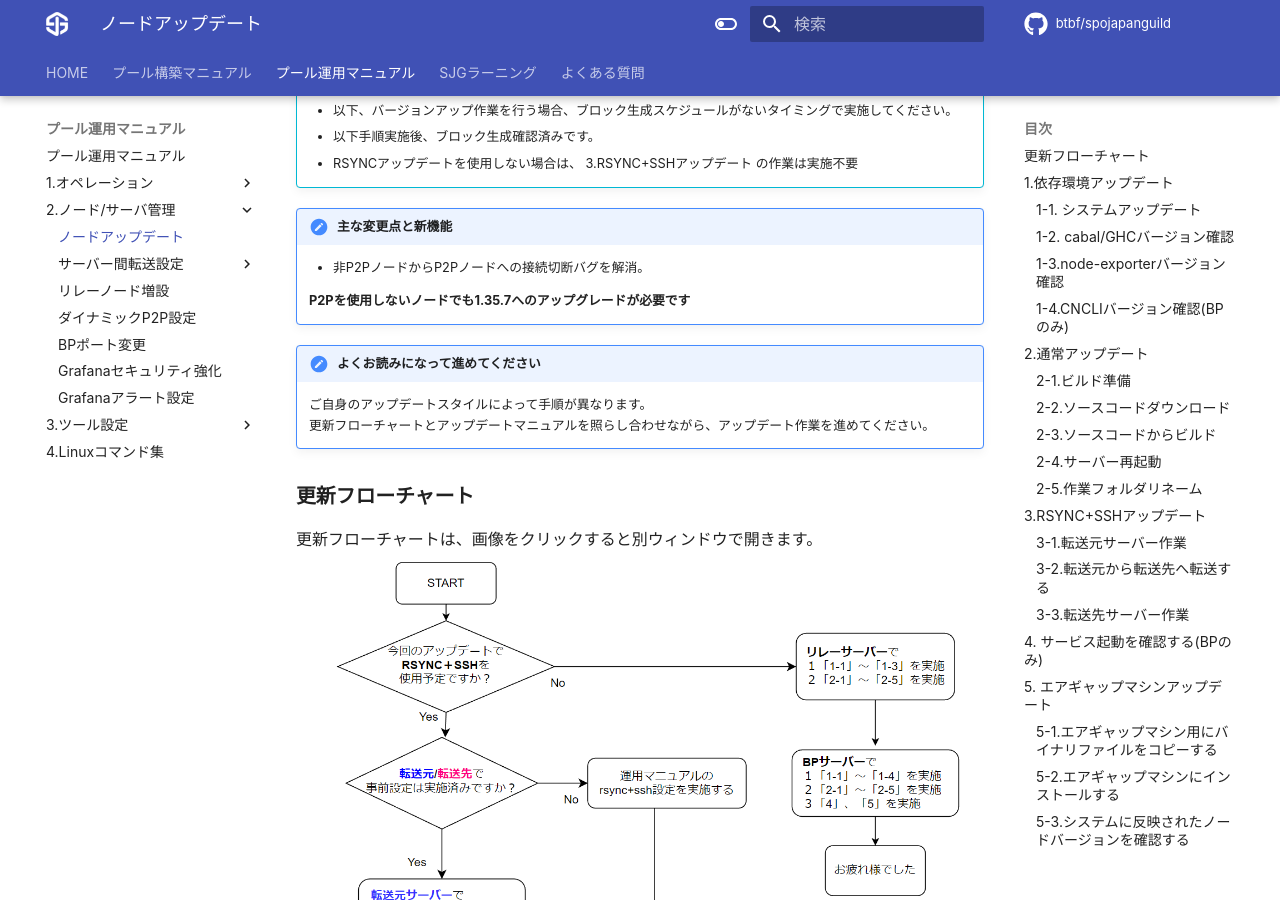
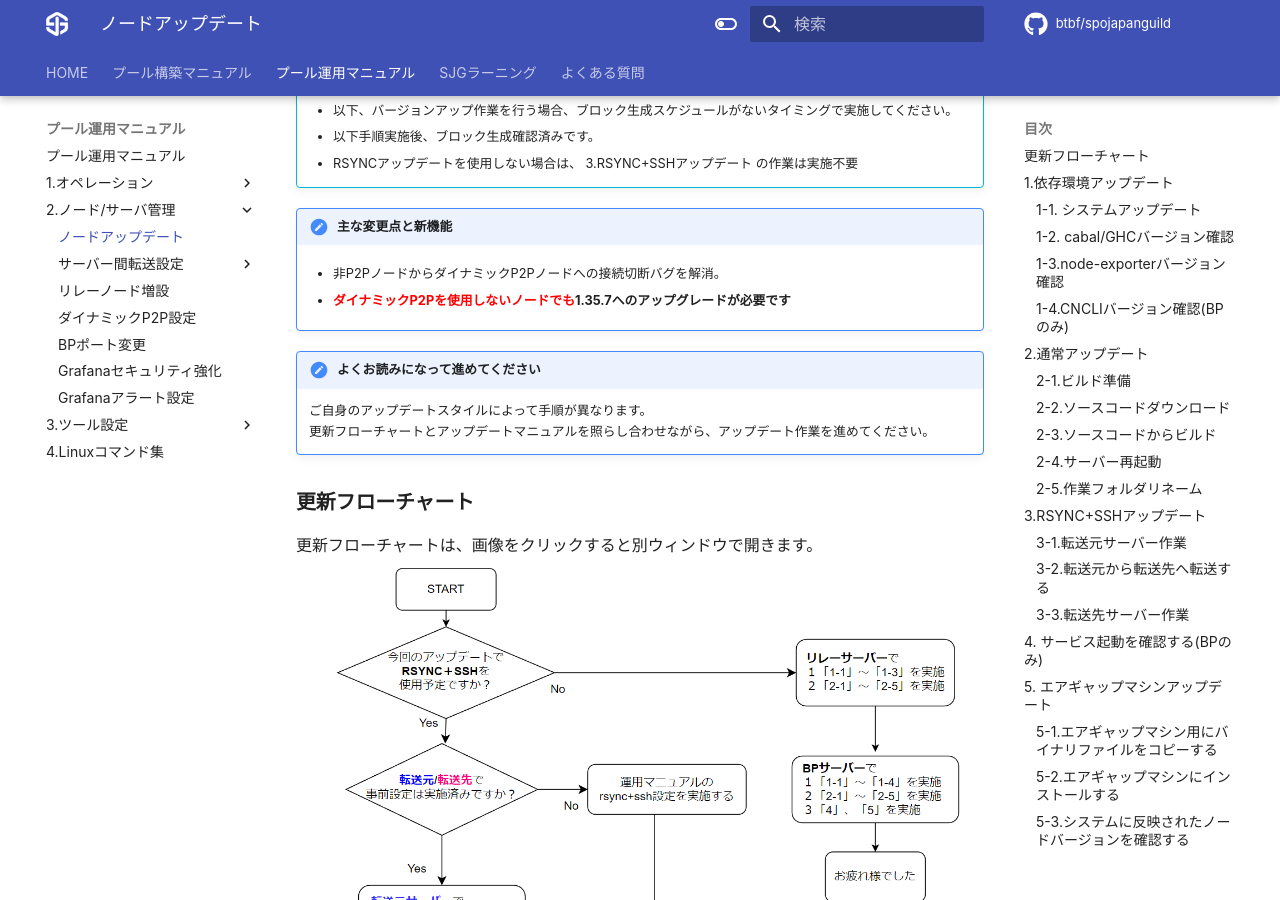
Before and after one commit to btbf/spojapanguild, an MkDocs documentation site: the page built from docs/operation/node-update.md, in a window 1280 px wide and 900 px high, scrolled down 325 px. Built offline with MkDocs 1.6.1 and Material for MkDocs 9.7.7, drawn with Linux system fonts in a browser that asks for light colours; comment, search, counter and statistics services are not loaded.

Commit message:
1.35.7 Fixed

```diff
--- a/docs/operation/node-update.md
+++ b/docs/operation/node-update.md
@@ -11,9 +11,9 @@
 
 
 !!! hint "主な変更点と新機能"
-    * 非P2PノードからP2Pノードへの接続切断バグを解消。
+    * 非P2PノードからダイナミックP2Pノードへの接続切断バグを解消。
 
-    **P2Pを使用しないノードでも1.35.7へのアップグレードが必要です**
+    * **<font color=red>ダイナミックP2Pを使用しないノードでも</font>1.35.7へのアップグレードが必要です**
 
 
 
--- a/docs/operation/p2p-settings.md
+++ b/docs/operation/p2p-settings.md
@@ -4,7 +4,8 @@
     ダイナミックP2P(以下、P2P)はノード同士の接続方式が大きく変更になります。
     変更点をまとめた資料を作成しましたので事前学習をオススメします。[資料はこちら](https://drive.google.com/file/d/1xpZs8d9f04WE3Ga5E116LO47uwKSQW-k/view?usp=share_link)
 
-    * P2Pはカルダノネットワークチェーン密度の維持と安全性を担保するため、少しずつ切り替えていく方針となります。そのため2023年4月3日時点では複数リレー保有のプールで`1リレー`への適用が推奨されております。その他のノードへの適用は自己責任でお願い致します。
+    * P2Pはカルダノネットワークチェーン密度の維持と安全性を担保するため、少しずつ切り替えていく方針となります。そのため2023年4月3日時点では複数リレーのうち単一のリレーで実行し非P2Pリレーと一緒に稼働させる必要があります。
+    * <font color=red>BPへの適用は非推奨となっております。</font>
 
 
 !!! danger "注意事項"
```
